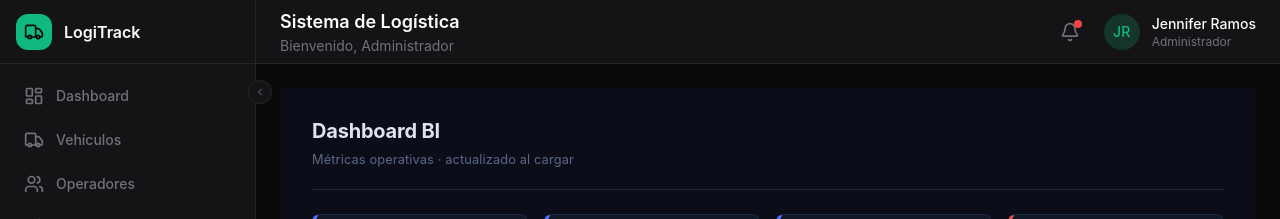
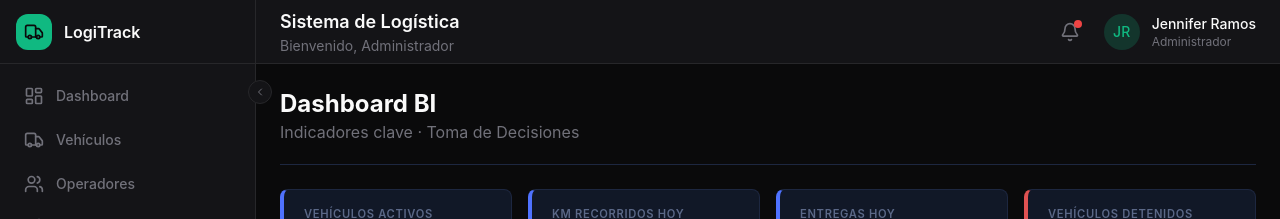
Before and after one commit to HFernandoCR/proyecto-paqueteria, a React (Vite) app in the folder frontend/: page /dashboard in a window 1280 px wide. Shown: the top 219 px of the page. Built offline with nearby package versions, Linux system fonts and the light colour scheme; no server answers.

Commit message:
fix(frontend): quitar wrapper de pagina en DashboardBI para heredar layout

```diff
--- a/frontend/src/pages/DashboardBI.jsx
+++ b/frontend/src/pages/DashboardBI.jsx
@@ -288,12 +288,12 @@ export function DashboardBI() {
   ]
 
   return (
-    <div style={s.page}>
+    <div style={{ display: 'flex', flexDirection: 'column', gap: '1.5rem' }}>
 
       {/* ── Header ── */}
       <div style={s.header}>
-        <h2 style={s.h2}>Dashboard BI</h2>
-        <p style={s.sub}>Métricas operativas · actualizado al cargar</p>
+        <h2 className="text-2xl font-bold text-foreground">Dashboard BI</h2>
+        <p className="text-muted-foreground">Indicadores clave · Toma de Decisiones</p>
       </div>
 
       {/* ── Tarjetas KPI ── */}
```
